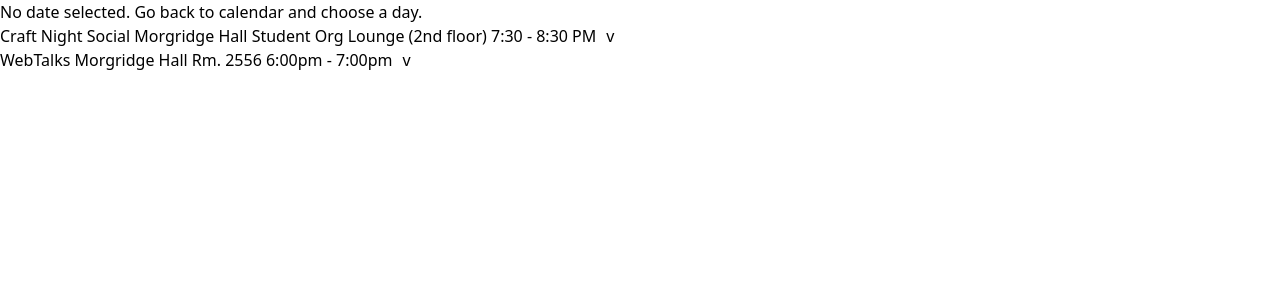
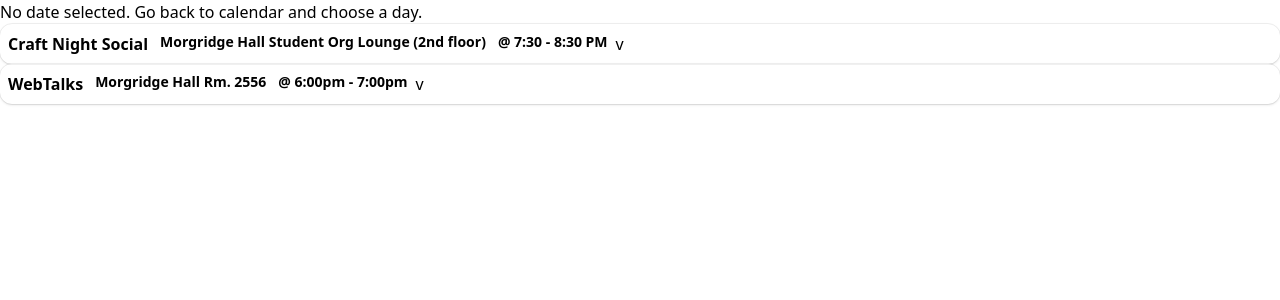
Before and after one commit to woopxwoop/Morgridge-Centralized-Event-Dashboard-Fork, a SvelteKit app in the folder frontend/: page /day in a window 1280 px wide. Shown: the top 300 px of the page. Built offline with nearby package versions, Linux system fonts and the light colour scheme.

Commit message:
tailwind styling

```diff
--- a/frontend/src/routes/day/+page.svelte
+++ b/frontend/src/routes/day/+page.svelte
@@ -51,19 +51,28 @@
 
 <div class="schedule-container">
 	{#each dayEvents as event (event.id)}
-		<div class="event-card">
-			<button class="event-header" type="button" onclick={() => flipArrow(event)}>
+		<div class="event-card w-full rounded-xl bg-white p-2 shadow-sm outline outline-black/6 ">
+			<button class="event-header flex gap-x-2" type="button" onclick={() => flipArrow(event)}>
 				<div class="header-text">
-					<h2 class="title">{event.eventTitle} {event.eventLocation} {event.eventTime}</h2>
-					<p class="time"></p>
+					<h2 class="event-title title font-bold flex gap-x-3">
+						{event.eventTitle}
+						<span class="event-location text-sm"> {event.eventLocation}</span>
+						<span class="event-time text-sm">@ {event.eventTime}</span>
+					</h2>
 				</div>
 				<span class="arrow {event.arrowUp ? 'rotate' : ''}">v</span>
 			</button>
 
 			{#if event.arrowUp}
 				<div class="event-details">
-					<p class="host">{event.eventHost}</p>
-					<p class="description">{event.eventDescription}</p>
+					<h1 class="flex gap-x-1">
+						<p class="host">{event.eventHost}</p>
+						<img class="" src = "" alt = ""/> <!--Host logo-->
+					</h1>
+					<h2 class="flex gap-x-2">
+						<p class="description">{event.eventDescription}</p>
+						<img class="" src = "" alt = ""/> <!--Event image-->
+					</h2>
 				</div>
 			{/if}
 		</div>
@@ -71,16 +80,6 @@
 </div>
 
 <style>
-	.event-header {
-		gap: 10px;
-		display: flex;
-	}
-
-	span {
-		transition: 0.1s;
-		display: inline-block;
-	}
-
 	.rotate {
 		transform: rotate(180deg);
 	}
```
